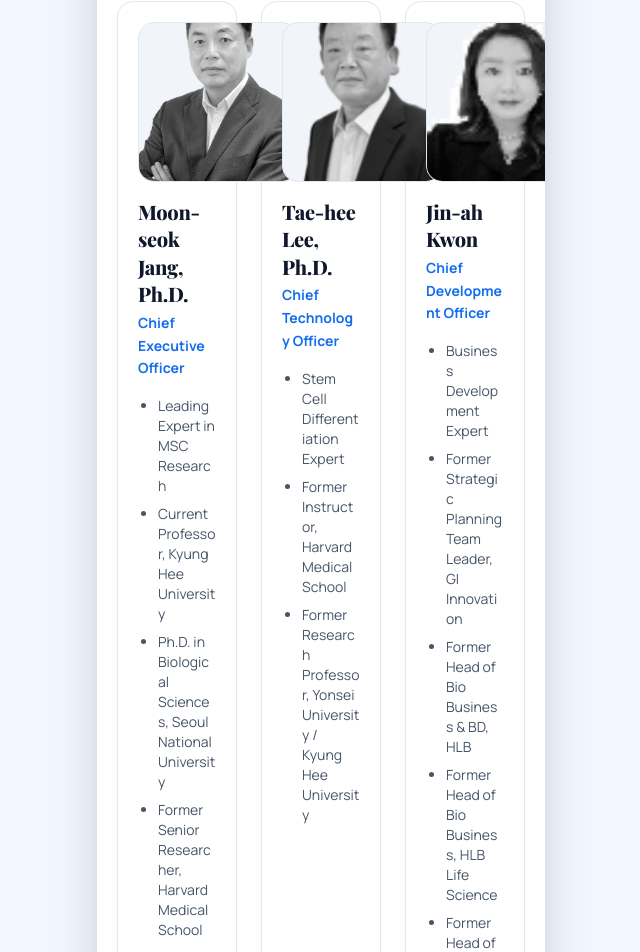
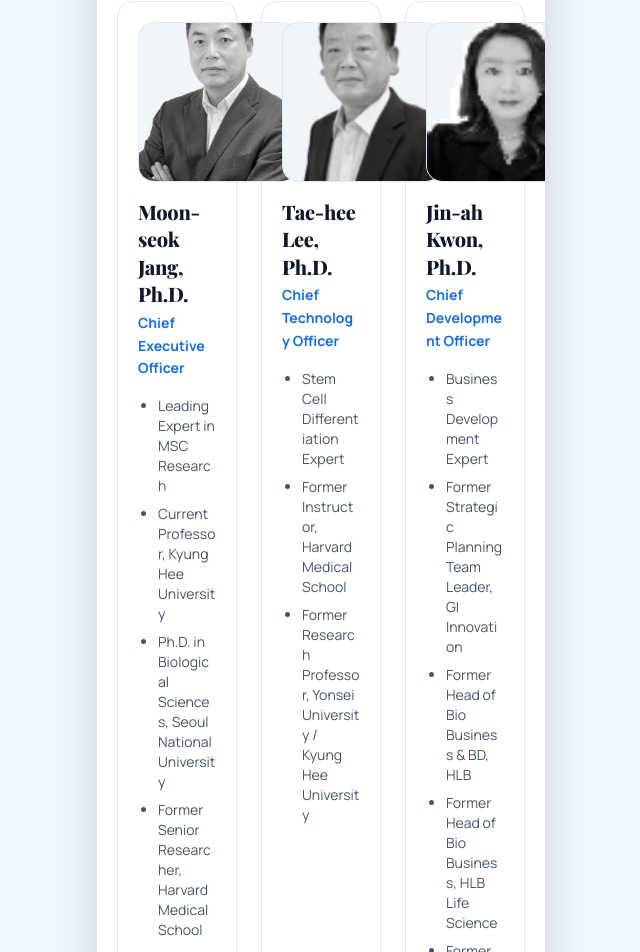
Before and after one commit to layerrama/qgenetics-website-renewal, a Next.js app: page / in a window 1280 px wide. Shown: the part 4118-5070 px from the top of the page, without its empty margins (319-959 px from the left). Built offline with nearby package versions, Linux system fonts and the light colour scheme; a web font is replaced by a local one.

Commit message:
Update Jin-ah Kwon leadership title with Ph.D.

```diff
--- a/src/constants/content.ts
+++ b/src/constants/content.ts
@@ -117,7 +117,7 @@ export const content = {
           ]
         },
         {
-          name: "Jin-ah Kwon",
+          name: "Jin-ah Kwon, Ph.D.",
           role: "Chief Development Officer",
           image: "/kwon.png",
           resume: [
@@ -264,7 +264,7 @@ export const content = {
           ]
         },
         {
-          name: "권진아 전무이사 / CDO",
+          name: "권진아 전무이사 / CDO / Ph.D.",
           role: "Chief Development Officer",
           image: "/kwon.png",
           resume: [
```
